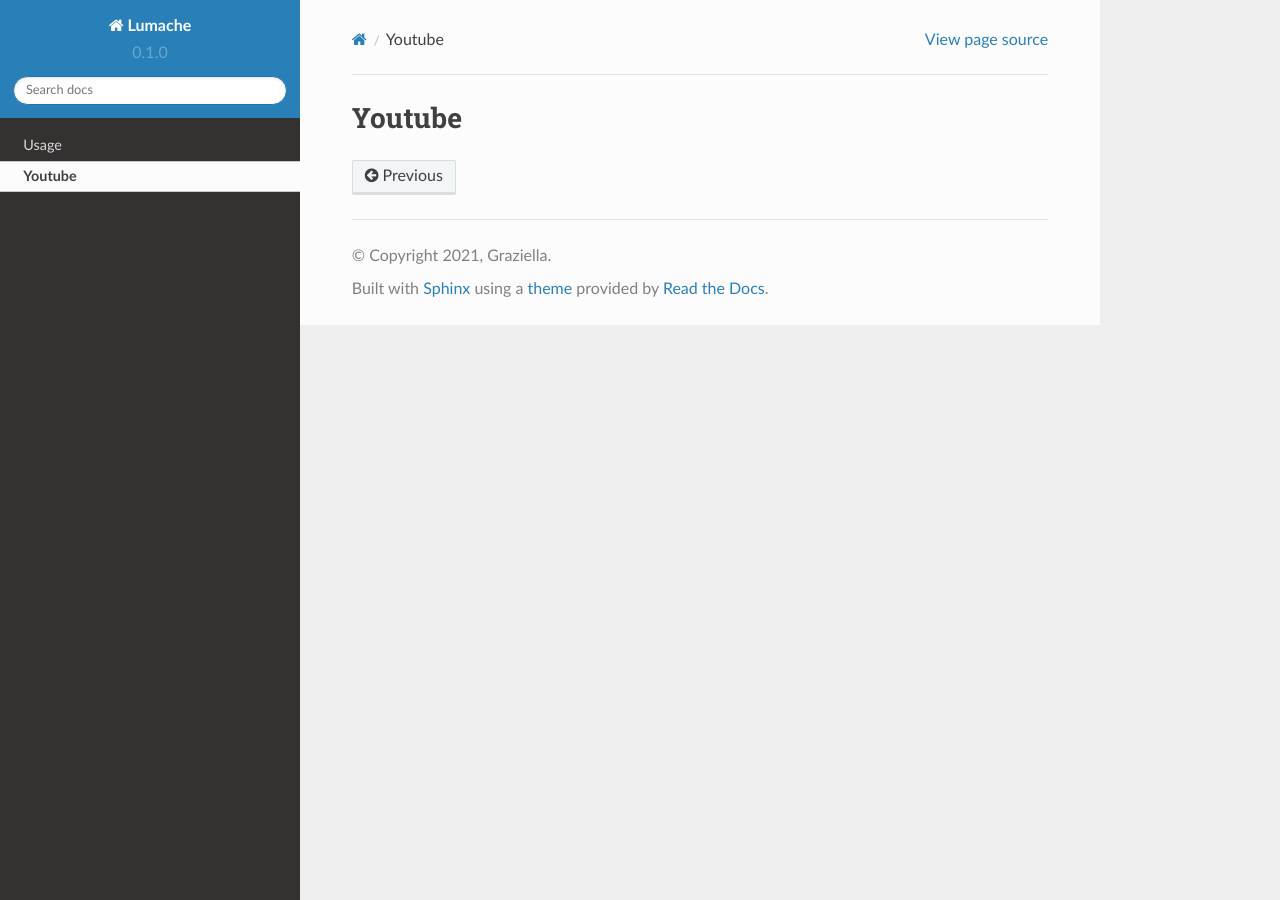
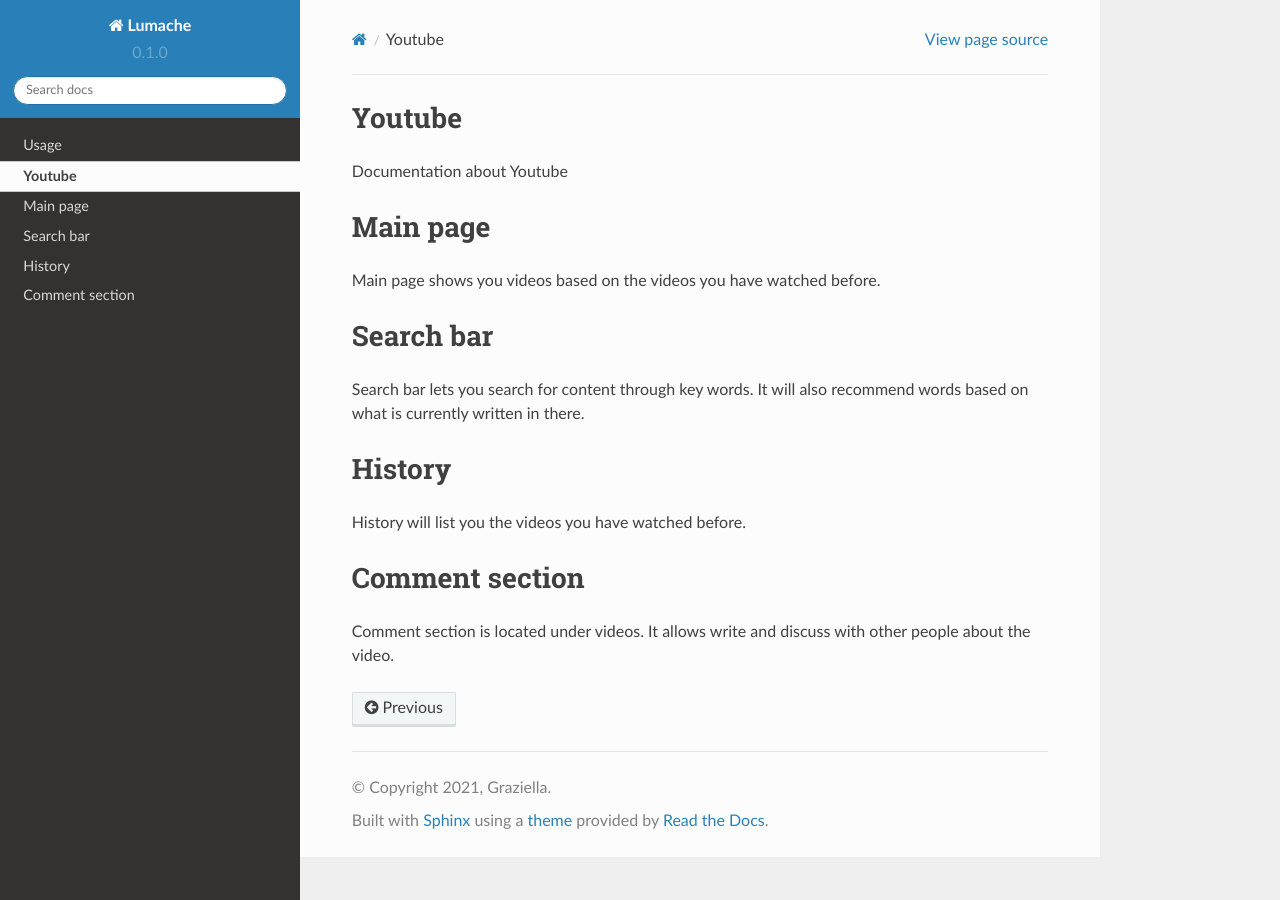
Before and after one commit to skpmar/doc, a Sphinx documentation site: the page built from docs/source/api.rst, in a window 1280 px wide. Built offline with Sphinx 7.4.7 and the Read the Docs theme 2.0.0, drawn with Linux system fonts in a browser that asks for light colours.

Commit message:
Update api.rst

```diff
--- a/docs/source/api.rst
+++ b/docs/source/api.rst
@@ -1,2 +1,19 @@
 Youtube
 =======
+Documentation about Youtube
+
+Main page
+==========
+Main page shows you videos based on the videos you have watched before.
+
+Search bar
+==========
+Search bar lets you search for content through key words. It will also recommend words based on what is currently written in there.
+
+History
+=======
+History will list you the videos you have watched before.
+
+Comment section
+===============
+Comment section is located under videos. It allows write and discuss with other people about the video.
```
